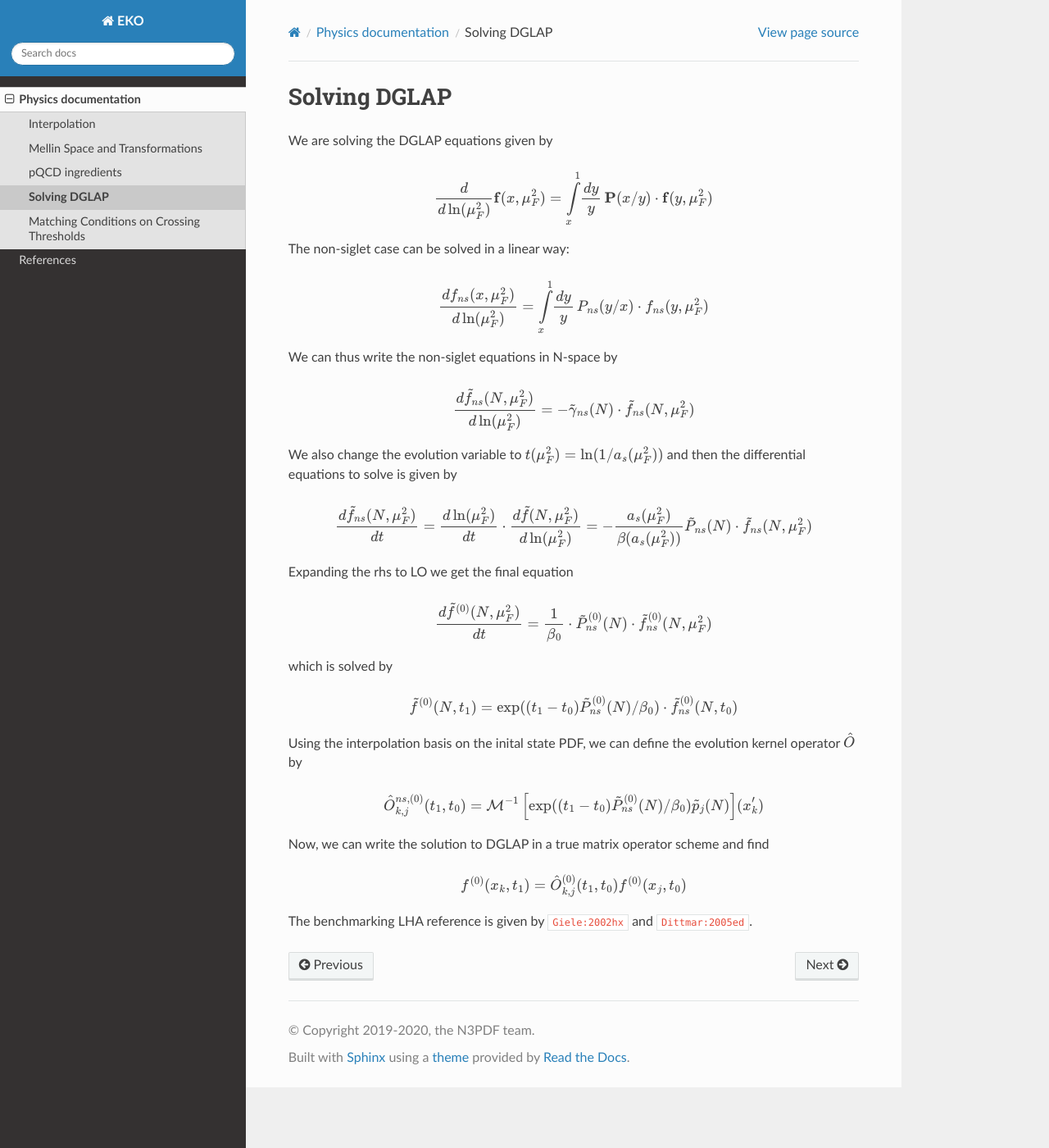
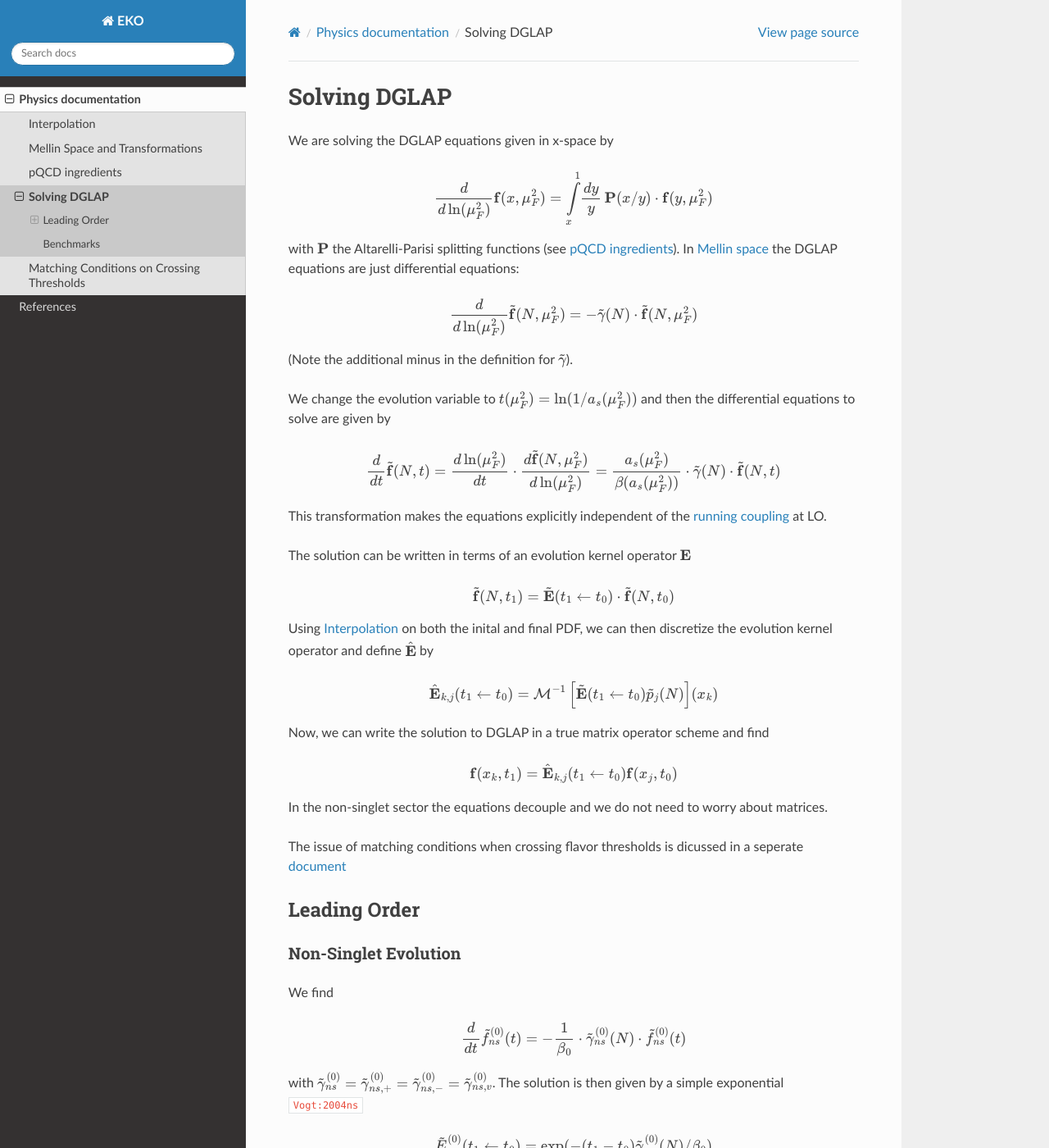
Before and after one commit to NNPDF/eko, a Sphinx documentation site: the page built from doc/source/Physics/DGLAP.txt, in a window 1280 px wide and 1400 px high. Shown: the whole window at 82% size. Built offline with Sphinx 7.4.7 and the Read the Docs theme 2.0.0, drawn with Linux system fonts in a browser that asks for light colours; pages that are not in the unit, such as notebooks, are missing from menus; cross-references to code outside the pages are shown as plain code; some of the changed text lies outside the part shown.

Commit message:
update doc

```diff
--- a/doc/source/Physics/DGLAP.txt
+++ b/doc/source/Physics/DGLAP.txt
@@ -1,54 +1,98 @@
 Solving DGLAP
 =============
 
-We are solving the DGLAP equations given by
+We are solving the DGLAP equations given in x-space by
 
 .. math::
     \frac{d}{d\ln(\mu_F^2)} \mathbf{f}(x,\mu_F^2) =
         \int\limits_x^1\!\frac{dy}{y}\, \mathbf{P}(x/y) \cdot \mathbf{f}(y,\mu_F^2)
 
-
-The non-siglet case can be solved in a linear way:
+with :math:`\mathbf P` the Altarelli-Parisi splitting functions (see :doc:`/Physics/pQCD`).
+In :doc:`Mellin space </Physics/Mellin>` the DGLAP equations are just differential equations:
 
 .. math::
-    \frac{d f_{ns}(x,\mu_F^2)}{d\ln(\mu_F^2)} =
-        \int\limits_x^1\!\frac{dy}{y}\, P_{ns}(y/x) \cdot f_{ns}(y,\mu_F^2)
+    \frac{d}{d\ln(\mu_F^2)} \tilde{\mathbf{f}}(N,\mu_F^2) = -\tilde \gamma(N) \cdot \tilde{\mathbf{f}}(N,\mu_F^2)
 
-We can thus write the non-siglet equations in N-space by
+(Note the additional minus in the definition for :math:`\tilde \gamma`).
+
+We change the evolution variable to :math:`t(\mu_F^2) = \ln(1/a_s(\mu_F^2))`
+and then the differential equations to solve are given by
 
 .. math::
-    \frac{d\tilde f_{ns}(N,\mu_F^2)}{d\ln(\mu_F^2)} = -\tilde \gamma_{ns}(N) \cdot \tilde f_{ns}(N,\mu_F^2)
+    \frac{d}{dt} \tilde{\mathbf{f}}(N,t)
+        = \frac{d\ln(\mu_F^2)}{dt} \cdot \frac{d \tilde{\mathbf{f}}(N,\mu_F^2)}{d\ln(\mu_F^2)}
+        = \frac{a_s(\mu_F^2)}{\beta(a_s(\mu_F^2))} \cdot \tilde \gamma(N) \cdot \tilde{\mathbf{f}}(N,t)
 
-We also change the evolution variable to
-:math:`t(\mu_F^2) = \ln(1/a_s(\mu_F^2))`
-and then the differential equations to solve is given by
+This transformation makes the equations explicitly independent of the :doc:`running coupling </Physics/pQCD>` at LO.
+
+The solution can be written in terms of an evolution kernel operator :math:`\mathbf E`
 
 .. math::
-    \frac{d\tilde f_{ns}(N,\mu_F^2)}{dt}
-        = \frac{d\ln(\mu_F^2)}{dt} \cdot \frac{d\tilde f(N,\mu_F^2)}{d\ln(\mu_F^2)}
-        = - \frac{a_s(\mu_F^2)}{\beta(a_s(\mu_F^2))} \tilde P_{ns}(N) \cdot \tilde f_{ns}(N,\mu_F^2)
+    \tilde{\mathbf{f}}(N,t_1) = \tilde{\mathbf{E}}(t_1 \leftarrow t_0) \cdot \tilde{\mathbf{f}}(N,t_0)
 
-Expanding the rhs to LO we get the final equation
+Using :doc:`Interpolation </Physics/Interpolation>` on both the inital and final PDF, we can then discretize the
+evolution kernel operator and define :math:`\hat{\mathbf{E}}` by
 
 .. math::
-    \frac{d\tilde f^{(0)}(N,\mu_F^2)}{dt} = \frac{1}{\beta_0} \cdot \tilde P_{ns}^{(0)}(N) \cdot \tilde f_{ns}^{(0)}(N,\mu_F^2)
+    \hat{\mathbf{E}}_{k,j}(t_1\leftarrow t_0) = \mathcal{M}^{-1}\left[\tilde{\mathbf{E}}(t_1 \leftarrow t_0)\tilde p_j(N)\right](x_k)
 
-which is solved by
+Now, we can write the solution to DGLAP in a true matrix operator scheme and find
 
 .. math::
-    \tilde f^{(0)}(N,t_1) = \exp((t_1-t_0) \tilde P_{ns}^{(0)}(N)/\beta_0 ) \cdot \tilde f_{ns}^{(0)}(N,t_0)
+    \mathbf{f}(x_k,t_1) = \hat{\mathbf{E}}_{k,j}(t_1\leftarrow t_0) \mathbf{f}(x_j,t_0)
 
-Using the interpolation basis on the inital state PDF, we can define the
-evolution kernel operator :math:`\hat O` by
+In the non-singlet sector the equations decouple and we do not need to worry about matrices.
+
+The issue of matching conditions when crossing flavor thresholds is dicussed in a seperate :doc:`document </Physics/Matching>`
+
+Leading Order
+-------------
+
+Non-Singlet Evolution
+^^^^^^^^^^^^^^^^^^^^^
+
+We find
 
 .. math::
-    \hat O_{k,j}^{ns,(0)}(t_1,t_0) = \mathcal{M}^{-1}\left[\exp((t_1-t_0)\tilde P_{ns}^{(0)}(N)/\beta_0)\tilde p_j(N)\right](x_k')
+    \frac{d}{dt} \tilde f_{ns}^{(0)}(t) = -\frac{1}{\beta_0} \cdot \tilde \gamma_{ns}^{(0)}(N) \cdot \tilde f_{ns}^{(0)}(t)
 
-Now, we can write the solution to DGLAP in a true matrix operator scheme and
-find
+with :math:`\tilde \gamma_{ns}^{(0)} = \tilde\gamma_{ns,+}^{(0)} = \tilde\gamma_{ns,-}^{(0)} = \tilde\gamma_{ns,v}^{(0)}`.
+The solution is then given by a simple exponential :cite:`Vogt:2004ns`
 
 .. math::
-    f^{(0)}(x_k,t_1) = \hat O_{k,j}^{(0)}(t_1,t_0) f^{(0)}(x_j,t_0)
+    \tilde E^{(0)}_{ns}(t_1\leftarrow t_0) = \exp(-(t_1-t_0) \tilde \gamma_{ns}^{(0)}(N)/\beta_0 )
+
+Singlet Evolution
+^^^^^^^^^^^^^^^^^
+
+We find
+
+.. math::
+    \frac{d}{dt} \dSV{0}{t} = -\frac{1}{\beta_0} \cdot \tilde{\gamma}_S^{(0)} \cdot \dSV{0}{t}
+
+with
+
+.. math ::
+    \tilde{\gamma}_S^{(0)} = \begin{pmatrix}
+                                \tilde \gamma_{qq}^{(0)} & \tilde \gamma_{qg}^{(0)}\\
+                                \tilde \gamma_{gq}^{(0)} & \tilde \gamma_{gg}^{(0)}
+                            \end{pmatrix}
+
+In order to expontiate this matrix, we decompose it
+:math:`\tilde \gamma_S^{(0)} = \lambda_+ \tilde {\bf e}_+ + \lambda_- \tilde {\bf e}_-` with
+the eigenvalues :math:`\lambda_{\pm}` and the projectors :math:`\tilde e_{\pm}` given by :cite:`Vogt:2004ns`
+
+.. math::
+    \lambda_{\pm} &= \frac 1 2 \left( \gamma_{qq}^{(0)} + \gamma_{gg}^{(0)} + \pm \sqrt{(\gamma_{qq}^{(0)}-\gamma_{gg}^{(0)})^2 + 4\gamma_{qg}^{(0)}\gamma_{gq}^{(0)}} \right)\\
+    \tilde {\bf e}_{\pm} &= \frac{1}{\lambda_{\pm} - \lambda_{\mp}} \left( \tilde \gamma_S^{(0)}  - \lambda_{\mp} \mathbf I \right)
+
+with :math:`\mathbf I` the identity matrix. The projectors obey the usual projector properties, i.e.
+
+.. math::
+    \tilde {\bf e}_{\pm} \cdot \tilde {\bf e}_{\pm} = \tilde {\bf e}_{\pm} \qquad \tilde {\bf e}_{\pm} \cdot \tilde {\bf e}_{\mp} = 0
+
+Benchmarks
+----------
 
 The benchmarking LHA reference is given by :cite:`Giele:2002hx`
 and :cite:`Dittmar:2005ed`.
--- a/doc/source/Physics/Matching.txt
+++ b/doc/source/Physics/Matching.txt
@@ -4,7 +4,7 @@ Matching Conditions on Crossing Thresholds
 The :class:`eko.flavours.FlavourTarget` class is used to provide a consistent transition in the Variable
 Flavour Number Scheme (VFNS) of the various distributions across the mass thresholds provided by
 the :class:`eko.thresholds.Threshold` class.
-We denote the solution of the DGLAP equation in Mellin space as
+We denote the solution of the :doc:`DGLAP equation </Physics/DGLAP>` in :doc:`Mellin space </Physics/Mellin>` as
 
 .. math ::
     \tilde{f_j}(Q^2_1)= \tilde E_{jk}(Q^2_1\leftarrow Q^2_0) \tilde{f_k}(Q^2_0)
--- a/doc/source/Physics/pQCD.txt
+++ b/doc/source/Physics/pQCD.txt
@@ -22,3 +22,5 @@ coupling :math:`a_s(\mu^2)` and are given by
 .. math::
     \mathbf{P}(x,\mu^2) &= \sum\limits_{j=0} a_s^{j+1}(\mu^2) \mathbf{P}^{(j)}(x) \\
     \tilde{\gamma}^{(j)}(N) &= -\mathcal{M}[\mathbf{P}^{(j)}(x)](N)
+
+Note the additional minus in the definition of :math:`\tilde \gamma`.
--- a/doc/source/refs.bib
+++ b/doc/source/refs.bib
@@ -111,3 +111,15 @@
       journal = {International Journal for Numerical Methods in Engineering},
       doi = {10.1002/nme.995}
 }
+@article{Vogt:2004ns,
+    author = "Vogt, A.",
+    archivePrefix = "arXiv",
+    doi = "10.1016/j.cpc.2005.03.103",
+    eprint = "hep-ph/0408244",
+    journal = "Comput. Phys. Commun.",
+    pages = "65--92",
+    reportNumber = "NIKHEF-04-011",
+    title = "{Efficient evolution of unpolarized and polarized parton distributions with QCD-PEGASUS}",
+    volume = "170",
+    year = "2005"
+}
```
